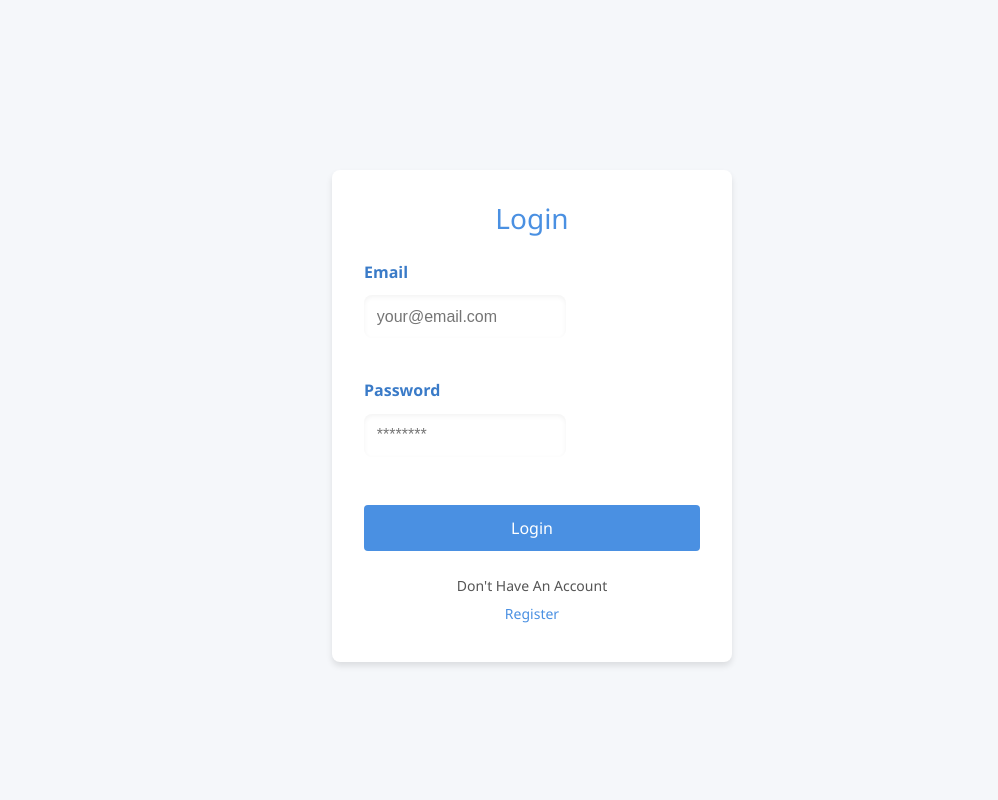
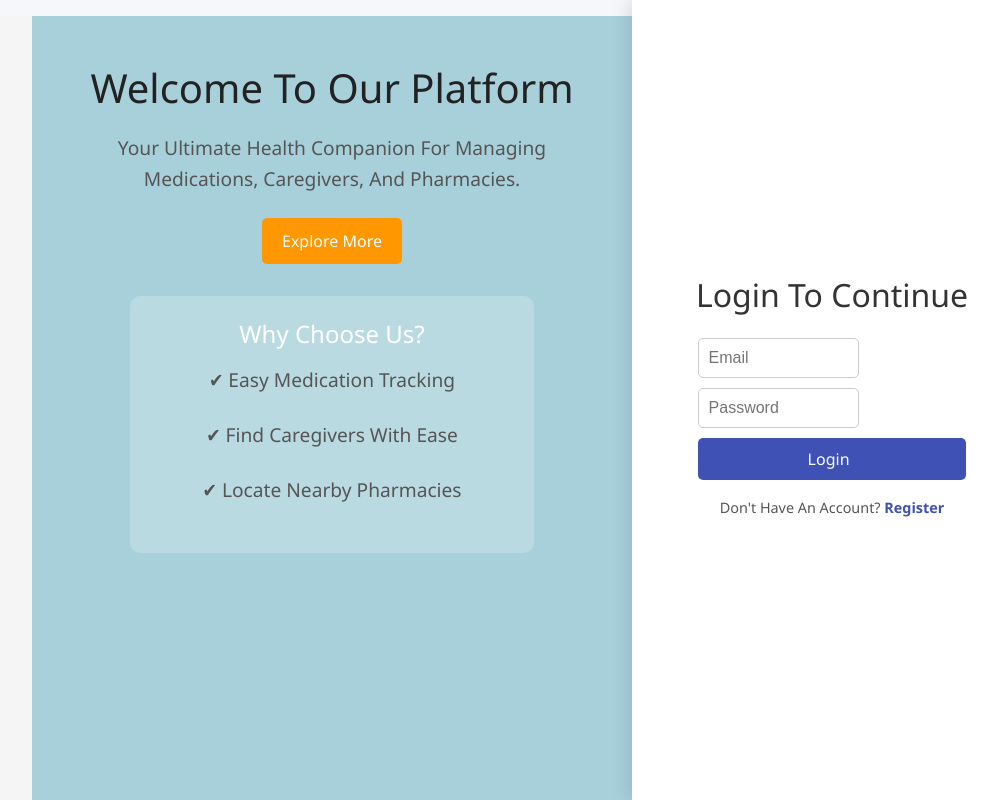
Before and after one commit to manasm1706/PharmaWare-Invictus, a React (Vite) app: page /login in a window 1280 px wide. Shown: the top 800 px of the page, without its empty margins (108-1106 px from the left). Built offline with nearby package versions, Linux system fonts and the light colour scheme.

Commit message:
Final Commit

```diff
--- a/src/components/auth/Login.jsx
+++ b/src/components/auth/Login.jsx
@@ -1,87 +1,69 @@
-"use client"
-
-import { useState, useContext } from "react"
-import { useNavigate, Link } from "react-router-dom"
-import { AuthContext } from "../../context/AuthContext"
-import { LanguageContext } from "../../context/LanguageContext"
-import "../../styles/Auth.css"
+import { useState, useContext } from "react";
+import { AuthContext } from "../../context/AuthContext";
+import { useNavigate, Link } from "react-router-dom";
+import "../../styles/Auth.css";
 
 const Login = () => {
-  const [email, setEmail] = useState("")
-  const [password, setPassword] = useState("")
-  const [error, setError] = useState("")
-  const { login } = useContext(AuthContext)
-  const { t } = useContext(LanguageContext)
-  const navigate = useNavigate()
+  const { login } = useContext(AuthContext);
+  const navigate = useNavigate();
+  const [credentials, setCredentials] = useState({ email: "", password: "" });
+
+  const handleChange = (e) => {
+    setCredentials({ ...credentials, [e.target.name]: e.target.value });
+  };
 
   const handleSubmit = (e) => {
-    e.preventDefault()
-    setError("")
-
-    // Simple validation
-    if (!email || !password) {
-      setError("Please enter both email and password")
-      return
-    }
-
-    // In a real app, this would make an API call
-    // For demo purposes, we'll simulate a successful login
-    const success = login({
-      id: "1",
-      email,
-      name: "Demo User",
-    })
-
-    if (success) {
-      navigate("/dashboard")
-    } else {
-      setError("Invalid email or password")
-    }
-  }
+    e.preventDefault();
+    login(credentials.email, credentials.password);
+    navigate("/dashboard");
+  };
 
   return (
-    <div className="auth-container">
-      <div className="auth-card">
-        <h2 className="auth-title">{t("login")}</h2>
-        {error && <div className="auth-error">{error}</div>}
-        <form onSubmit={handleSubmit} className="auth-form">
-          <div className="form-group">
-            <label htmlFor="email">{t("email")}</label>
+    <div className="login-page">
+      {/* Left: Landing Content */}
+      <div className="landing-section">
+        <h1>Welcome to Our Platform</h1>
+        <p>Your ultimate health companion for managing medications, caregivers, and pharmacies.</p>
+        <Link to='/dashboard'>
+        <button className="explore-btn">Explore More</button>
+        </Link>
+
+        {/* Additional Content Below */}
+        <div className="landing-extra">
+          <h2>Why Choose Us?</h2>
+          <p>✔ Easy medication tracking</p>
+          <p>✔ Find caregivers with ease</p>
+          <p>✔ Locate nearby pharmacies</p>
+        </div>
+      </div>
+
+      {/* Right: Login Section */}
+      <div className="login-section">
+        <h2>Login to Continue</h2>
+        <form onSubmit={handleSubmit}>
           <input
             type="email"
-              id="email"
-              value={email}
-              onChange={(e) => setEmail(e.target.value)}
-              placeholder="your@email.com"
+            name="email"
+            placeholder="Email"
+            value={credentials.email}
+            onChange={handleChange}
             required
           />
-          </div>
-          <div className="form-group">
-            <label htmlFor="password">{t("password")}</label>
           <input
             type="password"
-              id="password"
-              value={password}
-              onChange={(e) => setPassword(e.target.value)}
-              placeholder="********"
+            name="password"
+            placeholder="Password"
+            value={credentials.password}
+            onChange={handleChange}
             required
           />
-          </div>
-          <button type="submit" className="auth-button">
-            {t("login")}
-          </button>
+          <button type="submit" className="login-btn">Login</button>
         </form>
-        <div className="auth-links">
-          <p>
-          {t("Don't Have An Account ")}
-          </p>
-          <p>
-            <Link to="/register">{t("Register")}</Link>
-          </p>
+
+        <p className="register-text">Don't have an account? <a href="/register">Register</a></p>
       </div>
     </div>
-    </div>
-  )
-}
+  );
+};
 
-export default Login
+export default Login;
--- a/src/components/auth/Register.jsx
+++ b/src/components/auth/Register.jsx
@@ -1,52 +1,52 @@
-"use client"
+"use client";
 
-import { useState, useContext } from "react"
-import { useNavigate, Link } from "react-router-dom"
-import { AuthContext } from "../../context/AuthContext"
-import { LanguageContext } from "../../context/LanguageContext"
-import "../../styles/Auth.css"
+import { useState, useContext } from "react";
+import { useNavigate, Link } from "react-router-dom";
+import { AuthContext } from "../../context/AuthContext";
+import { LanguageContext } from "../../context/LanguageContext";
+import "../../styles/Auth.css";
 
 const Register = () => {
-  const [name, setName] = useState("")
-  const [email, setEmail] = useState("")
-  const [password, setPassword] = useState("")
-  const [confirmPassword, setConfirmPassword] = useState("")
-  const [error, setError] = useState("")
-  const { register } = useContext(AuthContext)
-  const { t } = useContext(LanguageContext)
-  const navigate = useNavigate()
+  const [name, setName] = useState("");
+  const [email, setEmail] = useState("");
+  const [password, setPassword] = useState("");
+  const [confirmPassword, setConfirmPassword] = useState("");
+  const [error, setError] = useState("");
+  const { register } = useContext(AuthContext);
+  const { t } = useContext(LanguageContext);
+  const navigate = useNavigate();
 
   const handleSubmit = (e) => {
-    e.preventDefault()
-    setError("")
+    e.preventDefault();
+    setError("");
 
     // Simple validation
     if (!name || !email || !password || !confirmPassword) {
-      setError("Please fill in all fields")
-      return
+      setError("Please fill in all fields");
+      return;
     }
 
     if (password !== confirmPassword) {
-      setError("Passwords do not match")
-      return
+      setError("Passwords do not match");
+      return;
     }
 
-    // In a real app, this would make an API call
-    // For demo purposes, we'll simulate a successful registration
+    // Simulated registration process
     const success = register({
       id: Date.now().toString(),
       name,
       email,
-    })
+    });
 
     if (success) {
-      navigate("/dashboard")
+      navigate("/dashboard");
     } else {
-      setError("Registration failed. Please try again.")
+      setError("Registration failed. Please try again.");
     }
-  }
+  };
 
   return (
+    <div className="auth-wrapper">
       <div className="auth-container">
         <div className="auth-card">
           <h2 className="auth-title">{t("register")}</h2>
@@ -102,13 +102,14 @@ const Register = () => {
           </form>
           <div className="auth-links">
             <p>
-            {t("Already Have An Account")}
-            </p><p><Link to="/login">{t("login")}</Link>
+              {t("Already Have An Account")}{" "}
+              <Link to="/login">{t("login")}</Link>
             </p>
           </div>
         </div>
       </div>
-  )
-}
+    </div>
+  );
+};
 
-export default Register
+export default Register;
--- a/src/styles/Auth.css
+++ b/src/styles/Auth.css
@@ -1,82 +1,273 @@
+/* Overall Page Layout */
+.login-page {
+  display: flex;
+  flex-direction: column;
+  align-items: center;
+  background-color: #f5f5f5;
+}
+
+/* Left: Landing Section */
+.landing-section {
+  width: 100%;
+  max-width: 600px;
+  background: #A8D0DB;
+  color: white;
+  display: flex;
+  flex-direction: column;
+  align-items: center;
+  text-align: center;
+  padding: 3rem;
+}
+
+.landing-section h1 {
+  font-size: 2.5rem;
+  margin-bottom: 1rem;
+}
+
+.landing-section p {
+  font-size: 1.2rem;
+  margin-bottom: 1.5rem;
+}
+
+.explore-btn {
+  padding: 12px 20px;
+  background-color: #ff9800;
+  border: none;
+  color: white;
+  font-size: 1rem;
+  cursor: pointer;
+  border-radius: 5px;
+  transition: 0.3s ease-in-out;
+}
+
+.explore-btn:hover {
+  background-color: #e68900;
+}
+
+/* Extra Info Below */
+.landing-extra {
+  margin-top: 2rem;
+  background: rgba(255, 255, 255, 0.2);
+  padding: 1.5rem;
+  border-radius: 10px;
+  width: 80%;
+}
+
+.landing-extra h2 {
+  margin-bottom: 1rem;
+}
+
+/* Right: Login Section */
+.login-section {
+  width: 100%;
+  max-width: 400px;
+  background: white;
+  display: flex;
+  flex-direction: column;
+  align-items: center;
+  justify-content: center;
+  padding: 2rem;
+  box-shadow: 0 5px 15px rgba(0, 0, 0, 0.1);
+  margin-top: -2rem;
+}
+
+.login-section h2 {
+  font-size: 2rem;
+  margin-bottom: 1.5rem;
+}
+
+form {
+  display: flex;
+  flex-direction: column;
+  width: 80%;
+  max-width: 300px;
+}
+
+input {
+  padding: 12px;
+  margin-bottom: 10px;
+  border: 1px solid #ccc;
+  border-radius: 5px;
+  font-size: 1rem;
+}
+
+.login-btn {
+  padding-left: 110px;
+  background-color: #3f51b5;
+  color: white;
+  border: none;
+  font-size: 1rem;
+  cursor: pointer;
+  border-radius: 5px;
+  transition: 0.3s ease-in-out;
+}
+
+.login-btn:hover {
+  background-color: #1a237e;
+}
+
+/* Wrapper for Full Page Centering */
+.auth-wrapper {
+  display: flex;
+  justify-content: center;
+  align-items: center;
+  height: 100vh;
+  background: #f0f8ff; /* Light medical background */
+}
+
+/* Container for the Auth Card */
 .auth-container {
   display: flex;
   justify-content: center;
   align-items: center;
-    min-height: 100vh;
-    padding: 1rem;
-    background-color: var(--background-color);
+  width: 100%;
+  max-width: 400px;
+  padding: 20px;
 }
 
+/* Auth Card Styling */
 .auth-card {
-    background-color: white;
-    border-radius: 8px;
-    box-shadow: 0 4px 6px rgba(0, 0, 0, 0.1);
-    padding: 2rem;
   width: 100%;
   max-width: 400px;
+  background: white;
+  padding: 2rem;
+  border-radius: 10px;
+  box-shadow: 0 4px 10px rgba(0, 0, 0, 0.1);
+  text-align: center;
+  display: flex;
+  flex-direction: column;
+  align-items: center; /* Center all form elements */
 }
 
+/* Title */
 .auth-title {
+  font-size: 1.8rem;
+  font-weight: bold;
+  color: #2c3e50;
+  margin-bottom: 1rem;
   text-align: center;
-    margin-bottom: 1.5rem;
-    color: var(--primary-color);
-    font-size: 1.75rem;
 }
 
+/* Error Message */
+.auth-error {
+  color: red;
+  font-size: 0.9rem;
+  margin-bottom: 1rem;
+  text-align: center;
+}
+
+/* Form Styling */
 .auth-form {
+  width: 100%;
   display: flex;
   flex-direction: column;
-    gap: 1rem;
+  align-items: center; /* Center text & inputs */
+  justify-content: center;
 }
 
-  .form-group {
+.auth-form .form-group {
+  width: 100%;
   display: flex;
   flex-direction: column;
-    gap: 0.5rem;
+  align-items: center;
+  text-align: center;
+  margin-bottom: 1rem;
 }
 
-  .form-group label {
-    font-weight: 500;
-    font-size: 0.875rem;
+.auth-form label {
+  font-weight: 600;
+  font-size: 0.9rem;
+  margin-bottom: 0.3rem;
+  color: #34495e;
+  text-align: center;
 }
 
-  .form-group input {
-    padding: 0.75rem;
-    border: 1px solid var(--border-color);
-    border-radius: 4px;
+/* Input Fields */
+.auth-form input {
+  width: 90%; /* Reduce width slightly for perfect centering */
+  max-width: 300px;
+  padding: 10px;
+  border: 1px solid #ccc;
+  border-radius: 5px;
   font-size: 1rem;
-    transition: border-color var(--transition-speed);
+  text-align: center; /* Center text inside input fields */
 }
 
-  .form-group input:focus {
-    outline: none;
-    border-color: var(--primary-color);
-    box-shadow: 0 0 0 2px rgba(74, 144, 226, 0.25);
-  }
-
+/* Button Styling */
 .auth-button {
-    background-color: var(--primary-color);
+  width: 90%;
+  max-width: 300px;
+  padding-left: 102px;
+  background: #3498db;
   color: white;
+  font-size: 1rem;
+  font-weight: bold;
   border: none;
-    border-radius: 4px;
-    padding: 0.75rem;
-    font-size: 1rem;
-    font-weight: 500;
+  border-radius: 5px;
   cursor: pointer;
-    transition: background-color var(--transition-speed);
-    margin-top: 0.5rem;
-    display: flex;
-    align-items: center;
-    justify-content: center;
+  transition: background 0.3s ease;
   text-align: center;
 }
 
 .auth-button:hover {
-    background-color: var(--primary-dark);
+  background: #2980b9;
 }
 
+/* Links */
 .auth-links {
-    margin-top: 1.5rem;
+  margin-top: 1rem;
+  font-size: 0.9rem;
   text-align: center;
-    font-size: 0.875rem;
 }
+
+.auth-links a {
+  color: #3498db;
+  text-decoration: none;
+  font-weight: bold;
+}
+
+.auth-links a:hover {
+  text-decoration: underline;
+}
+
+.register-text {
+  margin-top: 1rem;
+  font-size: 0.9rem;
+}
+
+.register-text a {
+  color: #3f51b5;
+  text-decoration: none;
+  font-weight: bold;
+}
+
+.register-text a:hover {
+  text-decoration: underline;
+}
+
+/* Responsive Design */
+@media (min-width: 768px) {
+  .login-page {
+      flex-direction: row;
+      justify-content: center;
+      height: 100vh;
+  }
+
+  .landing-section {
+      flex: 1;
+      height: 100%;
+  }
+
+  .login-section {
+      flex: 0.7;
+      height: 100%;
+      box-shadow: -5px 0 15px rgba(0, 0, 0, 0.1);
+  }
+}
+
+@media (max-width: 768px) {
+  .login-section {
+      margin-top: 0;
+      width: 90%;
+  }
+}
```
Also changed, not shown: config/db.js (added, +16 -0 lines), middleware/authMiddleware.js (added, +16 -0 lines), models/users.js (added, +9 -0 lines), package.json (+23 -2 lines), routes/authRoutes.js (added, +46 -0 lines), server.js (added, +19 -0 lines), src/components/hero/HeroPage.css (deleted), src/components/hero/HeroPage.jsx (deleted), 2 other files (tests, documents, lock files or other folders). Lines whose indentation alone changed are shown as unchanged.
